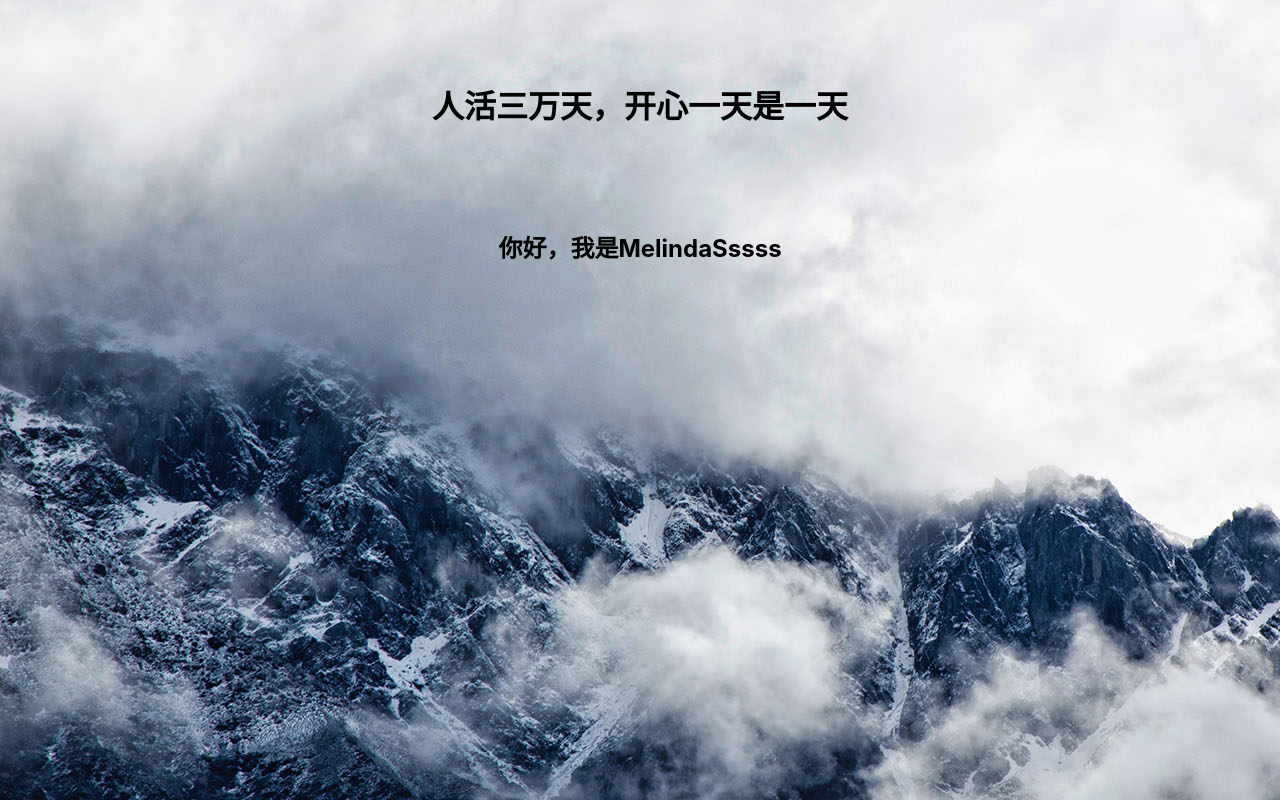
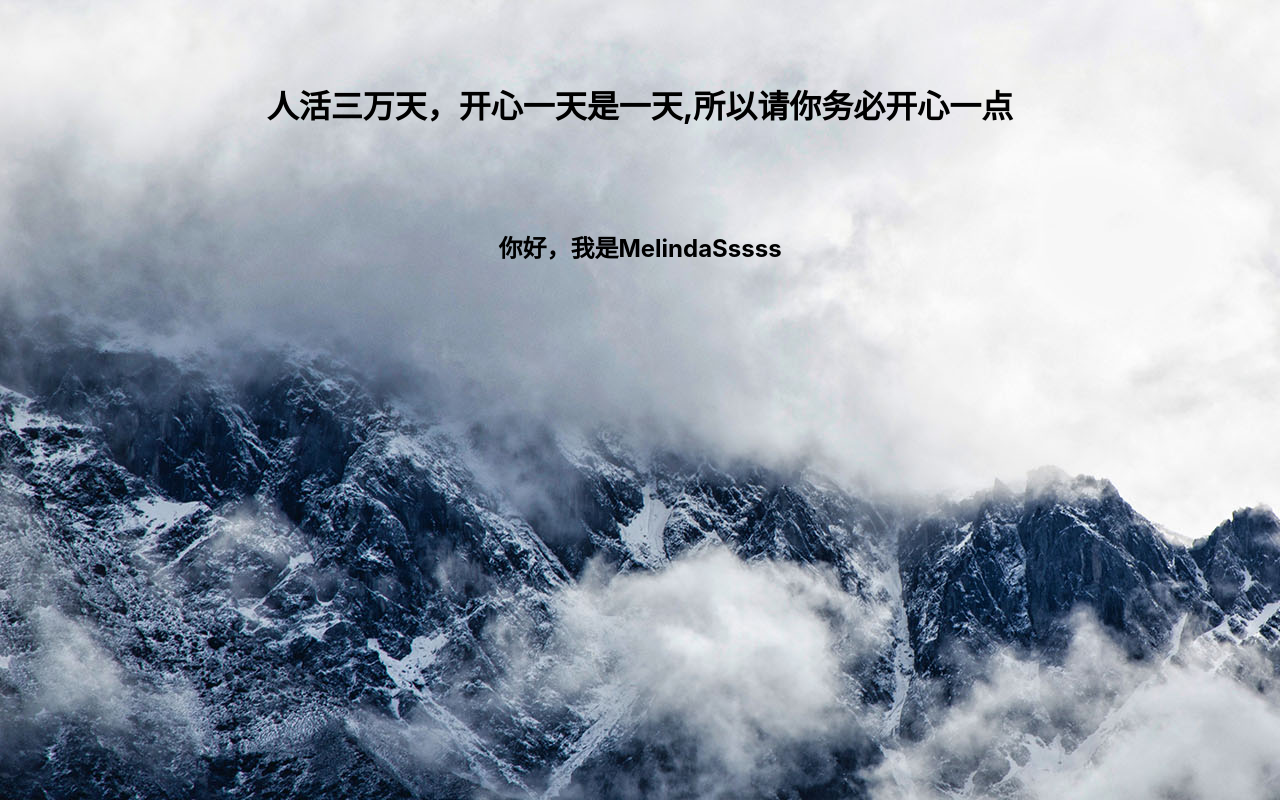
Before and after one commit to MelindaSssss/MelindaSssss.github.io, a React (Create React App) app: page / in a window 1280 px wide. Built offline with nearby package versions, Linux system fonts and the light colour scheme.

Commit message:
feat: 导语

```diff
--- a/src/pages/Home/index.tsx
+++ b/src/pages/Home/index.tsx
@@ -4,7 +4,7 @@ const HomePage = () => {
       <br />
       <br />
       <br />
-      <h1>人活三万天，开心一天是一天</h1>
+      <h1>人活三万天，开心一天是一天,所以请你务必开心一点</h1>
       <br />
       <br />
       <br />
```
